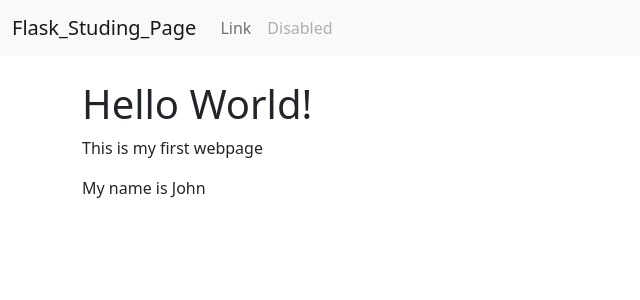
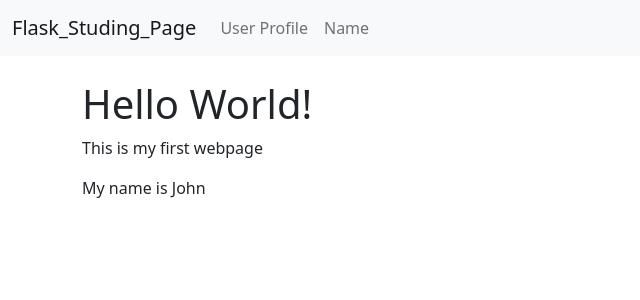
Before and after one commit to sominshim/flask-study, a Flask app: page / in a window 1280 px wide. Shown: the top 300 px of the page, without its empty margins (0-640 px from the left). Run offline with Flask 2, Linux system fonts and the light colour scheme; some libraries are stand-ins or nearby versions.

Commit message:
Learn Form with WTF

```diff
--- a/app.py
+++ b/app.py
@@ -1,6 +1,18 @@
 from flask import Flask, render_template
+from flask_wtf import FlaskForm
+from wtforms import StringField, SubmitField # 텍스트 입력.. 제출 등에 필요함
+from wtforms.validators import DataRequired # 유효성 검사
 
+# Create a Flask Instance
 app = Flask(__name__)
+app.config['SECRET_KEY'] = "my super secret key that no one is supposed to know"
+
+# Create a From Class
+class NamerForm(FlaskForm):
+    name = StringField("What's Your Name", validators=[DataRequired()])
+    submit =SubmitField("Submit")
+# learn more
+# https://flask-wtf.readthedocs.io/en/1.0.x/
 
 @app.route('/')
 def index():
@@ -22,3 +34,16 @@ def page_not_found(e):
 @app.errorhandler(500)
 def page_not_found(e):
     return render_template("500.html"), 500
+
+@app.route('/name', methods=['GET', 'POST'])
+def name():
+    name = None
+    form = NamerForm()
+    # Validation Form
+    if form.validate_on_submit():
+        name = form.name.data
+        form.name.data = ''
+
+    return render_template("name.html",
+        name = name,
+        form = form)
--- a/templates/navbar.html
+++ b/templates/navbar.html
@@ -9,10 +9,10 @@
             <ul class="navbar-nav me-auto mb-2 mb-lg-0">
 
                 <li class="nav-item">
-                    <a class="nav-link" href="{{ url_for('user', name='John') }}">Link</a>
+                    <a class="nav-link" href="{{ url_for('user', name='John') }}">User Profile</a>
                 </li>
                 <li class="nav-item">
-                    <a class="nav-link disabled">Disabled</a>
+                    <a class="nav-link" href="{{ url_for('name') }}">Name</a>
                 </li>
             </ul>
         </div>
```
Also changed, not shown: templates/name.html (added, +19 -0 lines).
